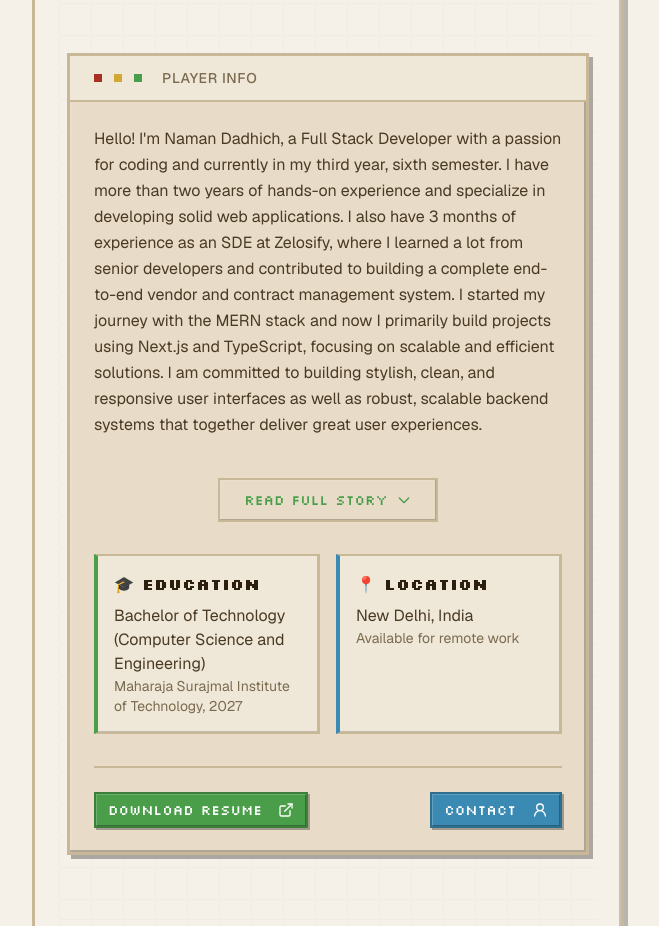
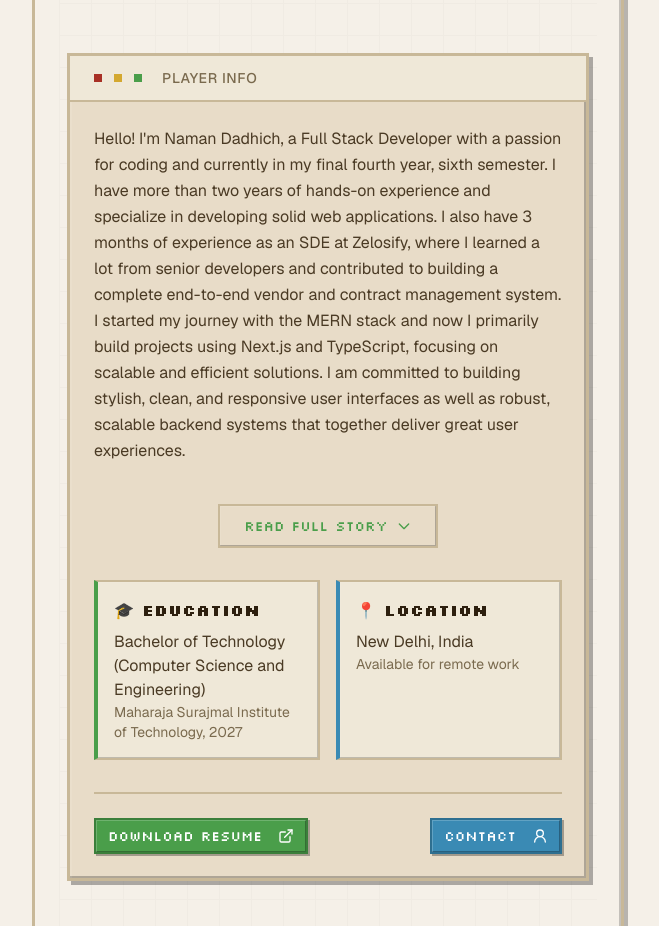
Before and after one commit to namannn04/portfolionext, a Next.js app: page / in a window 1280 px wide. Shown: the part 1700-2626 px from the top of the page, without its empty margins (312-971 px from the left). Built offline with nearby package versions, Linux system fonts and the light colour scheme.

Commit message:
lil change in about

```diff
--- a/src/components/AboutUs.tsx
+++ b/src/components/AboutUs.tsx
@@ -114,7 +114,7 @@ export default function AboutSection() {
                 <div className="space-y-4">
                   <p className="text-t-text2 leading-relaxed">
                     Hello! I&apos;m Naman Dadhich, a Full Stack Developer with a
-                    passion for coding and currently in my third year, sixth
+                    passion for coding and currently in my final fourth year, sixth
                     semester. I have more than two years of hands-on experience
                     and specialize in developing solid web applications. I also
                     have 3 months of experience as an SDE at Zelosify, where I
```
